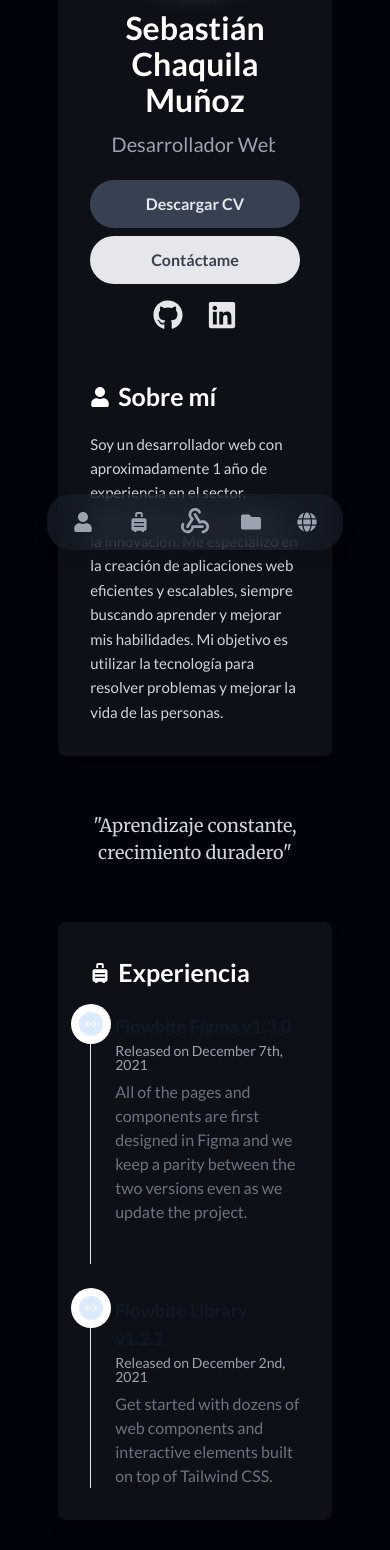
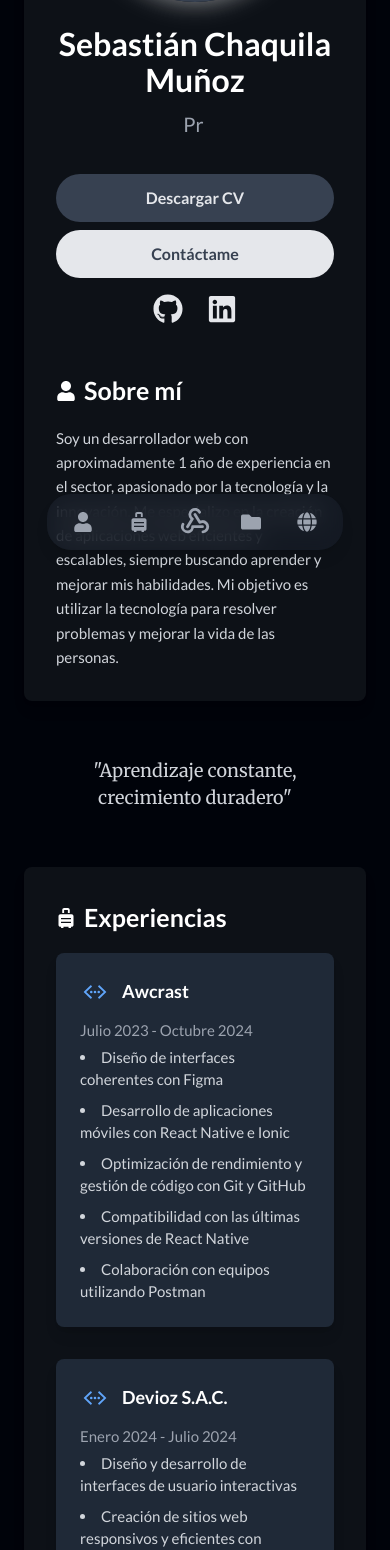
Before and after one commit to SebaschaM/sebascha-portafolio, a React (Vite) app: page / in a window 390 px wide. Shown: the part 278-1828 px from the top of the page. Built offline with nearby package versions, Linux system fonts and the light colour scheme; grey boxes are pictures that could not be loaded.

Commit message:
Add ExperienceCard and DataProfileCard components

```diff
--- /dev/null
+++ b/src/components/DataProfileCard.tsx
@@ -0,0 +1,21 @@
+interface DataProfileCardProps {
+  icon: React.ReactNode;
+  title: string;
+  children: React.ReactNode;
+}
+
+export const DataProfileCard: React.FC<DataProfileCardProps> = ({
+  icon,
+  title,
+  children,
+}) => {
+  return (
+    <section className="relative z-10 w-full p-8 mb-8 rounded-lg shadow-lg bg-with-glow">
+      <div className="flex items-center mb-4">
+        <span className="mr-2 text-xl">{icon}</span>
+        <h2 className="font-bold text-subtitle1">{title}</h2>
+      </div>
+      {children}
+    </section>
+  );
+};
--- /dev/null
+++ b/src/components/ExperienceCard.tsx
@@ -0,0 +1,30 @@
+import { IoIosCodeWorking } from "react-icons/io";
+
+interface ExperienceCardProps {
+  company: string;
+  date: string;
+  tasks: string[];
+}
+
+export const ExperienceCard = ({
+  company,
+  date,
+  tasks,
+}: ExperienceCardProps) => {
+  return (
+    <div className="p-6 transition duration-500 transform bg-gray-800 rounded-lg shadow-lg hover:scale-105 hover:shadow-xl">
+      <div className="flex items-center mb-4">
+        <IoIosCodeWorking className="text-3xl text-blue-400" />
+        <h3 className="ml-3 font-semibold text-white text-subtitle3">{company}</h3>
+      </div>
+      <time className="block mb-2 font-normal leading-none text-gray-400 text-normal">
+        {date}
+      </time>
+      <ul className="space-y-2 font-normal text-gray-300 list-disc list-inside text-normal">
+        {tasks.map((task, index) => (
+          <li key={index}>{task}</li>
+        ))}
+      </ul>
+    </div>
+  );
+};
--- /dev/null
+++ b/src/components/Typewriter.tsx
@@ -0,0 +1,46 @@
+import { useEffect, useState } from "react";
+
+interface TypewriterProps {
+  words: string[];
+}
+
+export const Typewriter = ({ words }: TypewriterProps) => {
+  const [currentWord, setCurrentWord] = useState("");
+  const [isDeleting, setIsDeleting] = useState(false);
+  const [loopNum, setLoopNum] = useState(0);
+  const [typingSpeed, setTypingSpeed] = useState(150);
+
+  useEffect(() => {
+    const handleTyping = () => {
+      const i = loopNum % words.length;
+      const fullText = words[i];
+
+      setCurrentWord(
+        isDeleting
+          ? fullText.substring(0, currentWord.length - 1)
+          : fullText.substring(0, currentWord.length + 1)
+      );
+
+      setTypingSpeed(isDeleting ? 50 : 150);
+
+      if (!isDeleting && currentWord === fullText) {
+        setTimeout(() => setIsDeleting(true), 2000);
+      } else if (isDeleting && currentWord === "") {
+        setIsDeleting(false);
+        setLoopNum(loopNum + 1);
+      }
+    };
+
+    const typingInterval = setTimeout(handleTyping, typingSpeed);
+
+    return () => clearTimeout(typingInterval);
+  }, [currentWord, isDeleting, loopNum, typingSpeed, words]);
+
+  return (
+    <div className="typewriter-container">
+      <div className="typewriter">
+        <h2 className="text-xl text-gray-400 md:text-2xl">{currentWord}</h2>
+      </div>
+    </div>
+  );
+};
--- a/src/components/index.ts
+++ b/src/components/index.ts
@@ -1,2 +1,4 @@
 export * from "./NavBar";
 export * from "./NavItem";
+export * from "./ExperienceCard";
+export * from "./DataProfileCard";
--- a/src/index.css
+++ b/src/index.css
@@ -54,7 +54,7 @@
     width: 0;
   }
   to {
-    width: 15ch;
+    width: 100%;
   }
 }
 
@@ -64,13 +64,36 @@
   }
 }
 
+.typewriter-container {
+  min-height: 3rem; /* Ajusta esto según la altura de la palabra más larga */
+}
+
 .typewriter h2 {
   overflow: hidden;
   border-right: 0.15em solid #fff;
   white-space: nowrap;
-  animation: typing 4s steps(30, end), blink 0.75s step-end infinite;
+  animation: blink 0.75s step-end infinite;
   display: inline-block;
-  max-width: 15ch;
+}
+
+@keyframes typing {
+  from {
+    width: 0;
+  }
+  to {
+    width: 100%;
+  }
+}
+
+@keyframes blink {
+  50% {
+    border-color: transparent;
+  }
+}
+
+/* Adding the animation to the Tailwind CSS classes */
+.animate-fade-in-up {
+  animation: fade-in-up 1s ease-out;
 }
 
 ::-webkit-scrollbar {
--- a/src/pages/Home.tsx
+++ b/src/pages/Home.tsx
@@ -7,16 +7,21 @@ import {
   FaUser,
 } from "react-icons/fa";
 import { PublicLayout } from "../layout/PublicLayout";
-import { IoIosCodeWorking } from "react-icons/io";
+import { ExperienceCard } from "../components";
+import { DataProfileCard } from "../components/DataProfileCard";
+import { Typewriter } from "../components/Typewriter";
 
 const Home = () => {
+  const words = [
+    "Desarrollador Web",
+    "Practicante Cloud",
+    "Entusiasta de la Tecnología",
+  ];
+
   return (
     <PublicLayout>
-      <div className="relative flex flex-col items-center justify-center flex-1 w-[80%] mx-auto text-white">
-        <section
-          id="about"
-          className="relative z-10 w-full p-8 mb-8 rounded-lg shadow-lg bg-with-glow"
-        >
+      <div className="relative flex flex-col items-center justify-center flex-1 w-full lg:w-[80%] mx-auto text-white">
+        <DataProfileCard icon={<></>} title="">
           <div className="flex flex-col items-center justify-center w-full mb-12 space-y-6 md:flex-row md:space-y-0 md:space-x-6">
             <div className="flex-shrink-0 md:mr-6">
               <img
@@ -30,11 +35,7 @@ const Home = () => {
                 <h1 className="text-3xl font-bold text-title md:text-4xl">
                   Sebastián Chaquila Muñoz
                 </h1>
-                <div className="typewriter">
-                  <h2 className="text-xl text-gray-400 md:text-2xl">
-                    Desarrollador Web
-                  </h2>
-                </div>
+                <Typewriter words={words} />
               </div>
               <div className="flex flex-col items-center w-full space-y-2 md:space-y-0 md:flex-row md:space-x-4">
                 <a href="/ruta-al-cv.pdf" download className="w-full md:w-auto">
@@ -85,82 +86,48 @@ const Home = () => {
               mejorar la vida de las personas.
             </p>
           </div>
-        </section>
+        </DataProfileCard>
 
-        <div className="relative z-10 w-full p-6 mb-8 text-center text-gray-300 font-merriweather text-subtitle3">
+        <div className="relative z-10 w-full p-6 mb-8 text-center text-gray-300 font-merriweather text-subtitle3 animate-fade-in-up">
           "Aprendizaje constante, crecimiento duradero"
         </div>
 
-        <section
-          id="experience"
-          className="relative z-10 w-full p-8 mb-8 rounded-lg shadow-lg bg-with-glow"
-        >
-          <div className="flex items-center mb-5">
-            <FaSuitcaseRolling className="mr-2 text-xl" />
-            <h2 className="font-bold text-subtitle1">Experiencia</h2>
+        <DataProfileCard icon={<FaSuitcaseRolling />} title="Experiencias">
+          <div className="grid grid-cols-1 gap-8 sm:grid-cols-1 md:grid-cols-2 lg:grid-cols-2">
+            <ExperienceCard
+              company="Awcrast"
+              date="Julio 2023 - Octubre 2024"
+              tasks={[
+                "Diseño de interfaces coherentes con Figma",
+                "Desarrollo de aplicaciones móviles con React Native e Ionic",
+                "Optimización de rendimiento y gestión de código con Git y GitHub",
+                "Compatibilidad con las últimas versiones de React Native",
+                "Colaboración con equipos utilizando Postman",
+              ]}
+            />
+            <ExperienceCard
+              company="Devioz S.A.C."
+              date="Enero 2024 - Julio 2024"
+              tasks={[
+                "Diseño y desarrollo de interfaces de usuario interactivas",
+                "Creación de sitios web responsivos y eficientes con Node.js y Express.js",
+                "Gestión de bases de datos con PostgreSQL y SQL",
+                "Implementación y consumo de APIs RESTful",
+                "Mejora de la calidad del código JavaScript con TypeScript",
+              ]}
+            />
           </div>
-          <div className="grid grid-cols-1 gap-8 md:grid-cols-2">
-            <ol className="relative pl-6 border-l border-gray-200 dark:border-gray-700">
-              <li className="mb-10">
-                <span className="absolute flex items-center justify-center w-6 h-6 bg-blue-100 rounded-full -left-3 ring-8 ring-white dark:ring-gray-900 dark:bg-blue-900">
-                  <IoIosCodeWorking />
-                </span>
-                <h3 className="mb-1 text-lg font-semibold text-gray-900 dark:text-white">
-                  Flowbite Figma v1.3.0
-                </h3>
-                <time className="block mb-2 text-sm font-normal leading-none text-gray-400 dark:text-gray-500">
-                  Released on December 7th, 2021
-                </time>
-                <p className="text-base font-normal text-gray-500 dark:text-gray-400">
-                  All of the pages and components are first designed in Figma
-                  and we keep a parity between the two versions even as we
-                  update the project.
-                </p>
-              </li>
-            </ol>
-            <ol className="relative pl-6 border-l border-gray-200 dark:border-gray-700">
-              <li>
-                <span className="absolute flex items-center justify-center w-6 h-6 bg-blue-100 rounded-full -left-3 ring-8 ring-white dark:ring-gray-900 dark:bg-blue-900">
-                  <IoIosCodeWorking />
-                </span>
-                <h3 className="mb-1 text-lg font-semibold text-gray-900 dark:text-white">
-                  Flowbite Library v1.2.2
-                </h3>
-                <time className="block mb-2 text-sm font-normal leading-none text-gray-400 dark:text-gray-500">
-                  Released on December 2nd, 2021
-                </time>
-                <p className="text-base font-normal text-gray-500 dark:text-gray-400">
-                  Get started with dozens of web components and interactive
-                  elements built on top of Tailwind CSS.
-                </p>
-              </li>
-            </ol>
-          </div>
-        </section>
+        </DataProfileCard>
 
-        <section
-          id="projects"
-          className="relative z-10 w-full p-8 mb-8 rounded-lg shadow-lg bg-with-glow"
-        >
-          <div className="flex items-center mb-4">
-            <FaFolder className="mr-2 text-xl" />
-            <h2 className="font-bold text-subtitle1">Proyectos</h2>
-          </div>
+        <DataProfileCard icon={<FaFolder />} title="Proyectos">
           <ul className="mt-4 space-y-2 text-gray-300 list-disc list-inside text-normal">
             <li>Proyecto 1: Descripción breve del proyecto 1.</li>
             <li>Proyecto 2: Descripción breve del proyecto 2.</li>
             <li>Proyecto 3: Descripción breve del proyecto 3.</li>
           </ul>
-        </section>
+        </DataProfileCard>
 
-        <section
-          id="technologies"
-          className="relative z-10 w-full p-8 mb-8 rounded-lg shadow-lg bg-with-glow"
-        >
-          <div className="flex items-center mb-4">
-            <FaGlobe className="mr-2 text-xl" />
-            <h2 className="font-bold text-subtitle1">Tecnologías</h2>
-          </div>{" "}
+        <DataProfileCard icon={<FaGlobe />} title="Tecnologías">
           <div className="flex flex-wrap items-start justify-start mt-4 space-y-4 text-gray-300 md:space-y-0 md:space-x-4 text-normal">
             <div className="p-4">
               <h3 className="font-semibold text-subtitle3">Frontend</h3>
@@ -175,7 +142,7 @@ const Home = () => {
               <p>MongoDB</p>
             </div>
           </div>
-        </section>
+        </DataProfileCard>
 
         <footer
           id="footer"
--- a/tailwind.config.js
+++ b/tailwind.config.js
@@ -14,6 +14,21 @@ export default {
         subtitle2: "20px",
         subtitle3: "18px",
       },
+      keyframes: {
+        'fade-in-up': {
+          '0%': {
+            opacity: '0',
+            transform: 'translateY(10px)',
+          },
+          '100%': {
+            opacity: '1',
+            transform: 'translateY(0)',
+          },
+        },
+      },
+      animation: {
+        'fade-in-up': 'fade-in-up 1s ease-out',
+      },
     },
   },
   plugins: [require("tailwind-scrollbar")],
```
Also changed, not shown: src/layout/PublicLayout.tsx (+37 -5 lines), vercel.json.
